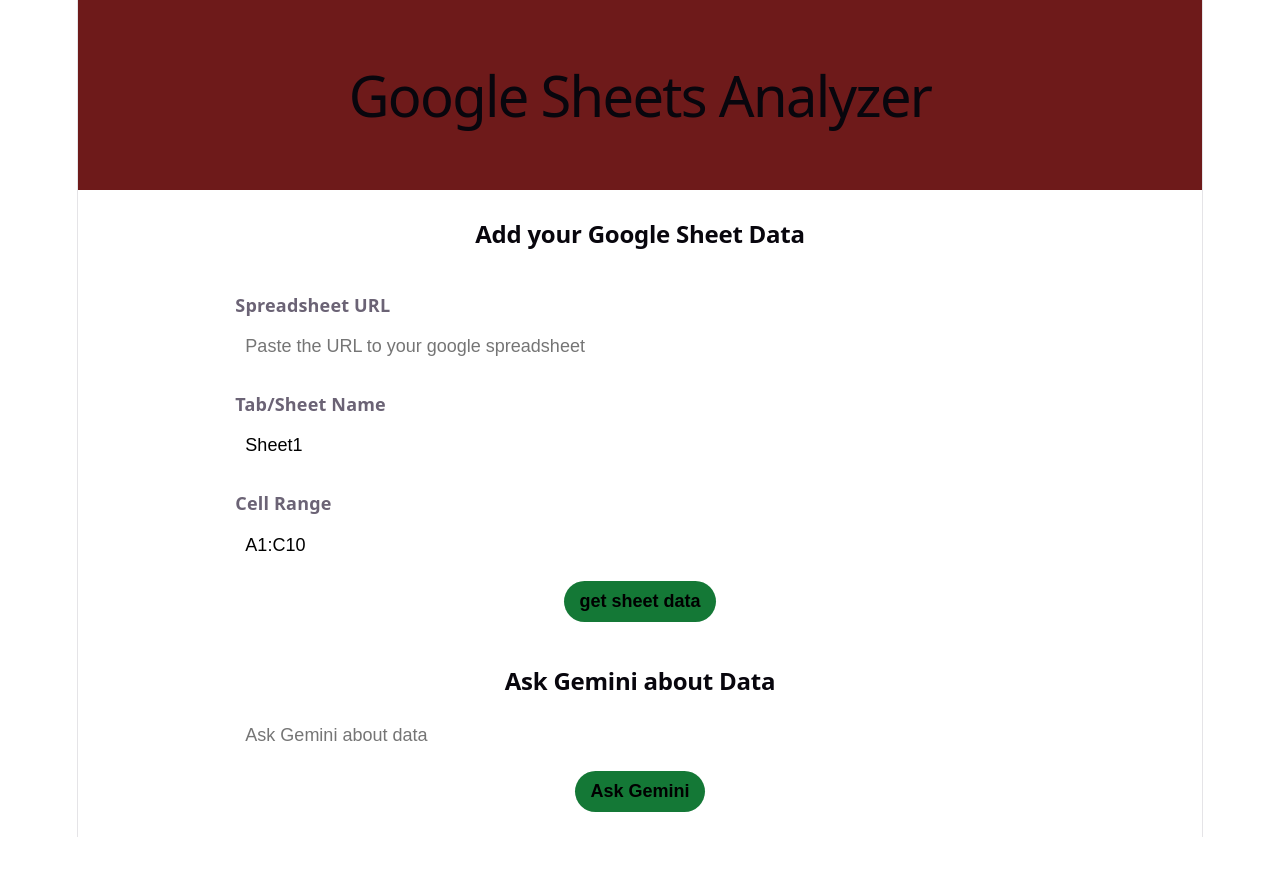
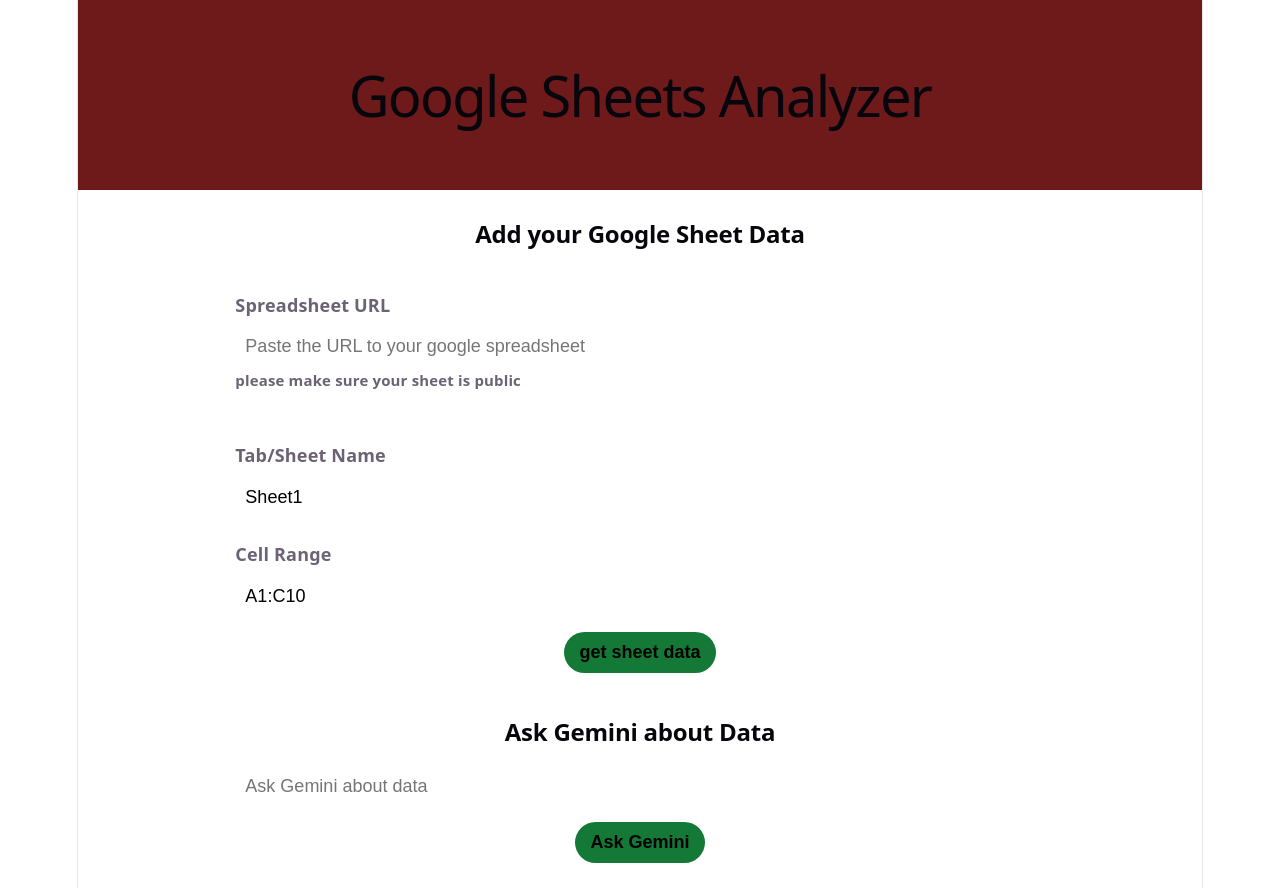
Before and after one commit to alexandercsierra/google-sheet-analyzer-frontend, a React (Vite) app: page / in a window 1280 px wide. Before the commit the page ends 837 px from the top, so only its background shows below. Built offline with nearby package versions, Linux system fonts and the light colour scheme; no server answers.

Commit message:
add subtitle to sheet input

```diff
--- a/src/components/CustomInput.tsx
+++ b/src/components/CustomInput.tsx
@@ -4,12 +4,14 @@ const CustomInput = ({
   style = {},
   onChange,
   value,
+  subtitle,
 }: {
   label?: string;
   placeholder: string;
   style?: React.CSSProperties;
   onChange: (e: React.ChangeEvent<HTMLInputElement>) => void;
   value: string;
+  subtitle?: string;
 }) => {
   return (
     <div
@@ -34,6 +36,7 @@ const CustomInput = ({
         onChange={onChange}
         value={value}
       />
+      {subtitle && <h5 style={{ marginTop: "0" }}>{subtitle}</h5>}
     </div>
   );
 };
--- a/src/components/SheetForm.tsx
+++ b/src/components/SheetForm.tsx
@@ -32,6 +32,7 @@ function SheetForm({ fetchSheetData }) {
       <CustomInput
         label="Spreadsheet URL"
         placeholder="Paste the URL to your google spreadsheet"
+        subtitle="please make sure your sheet is public"
         onChange={(e) => {
           setSheetUrl(e.target.value);
         }}
```
